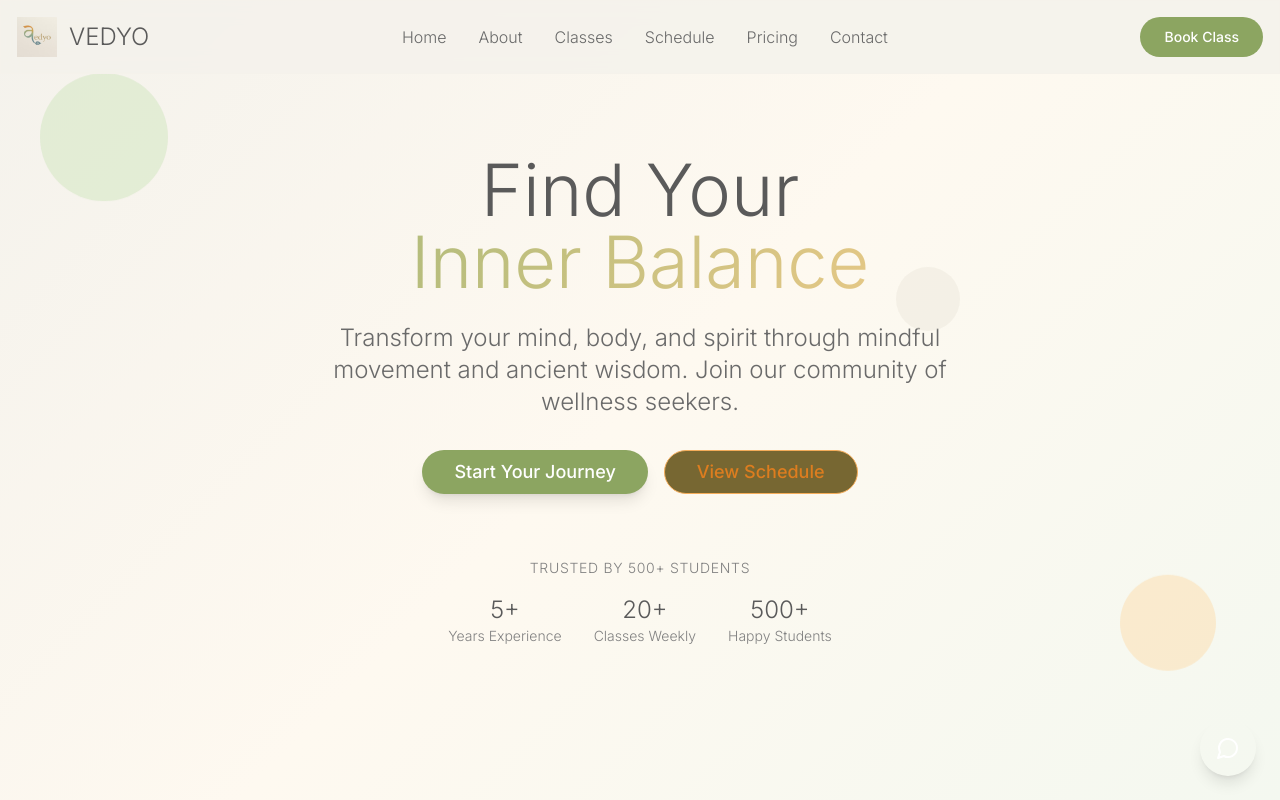
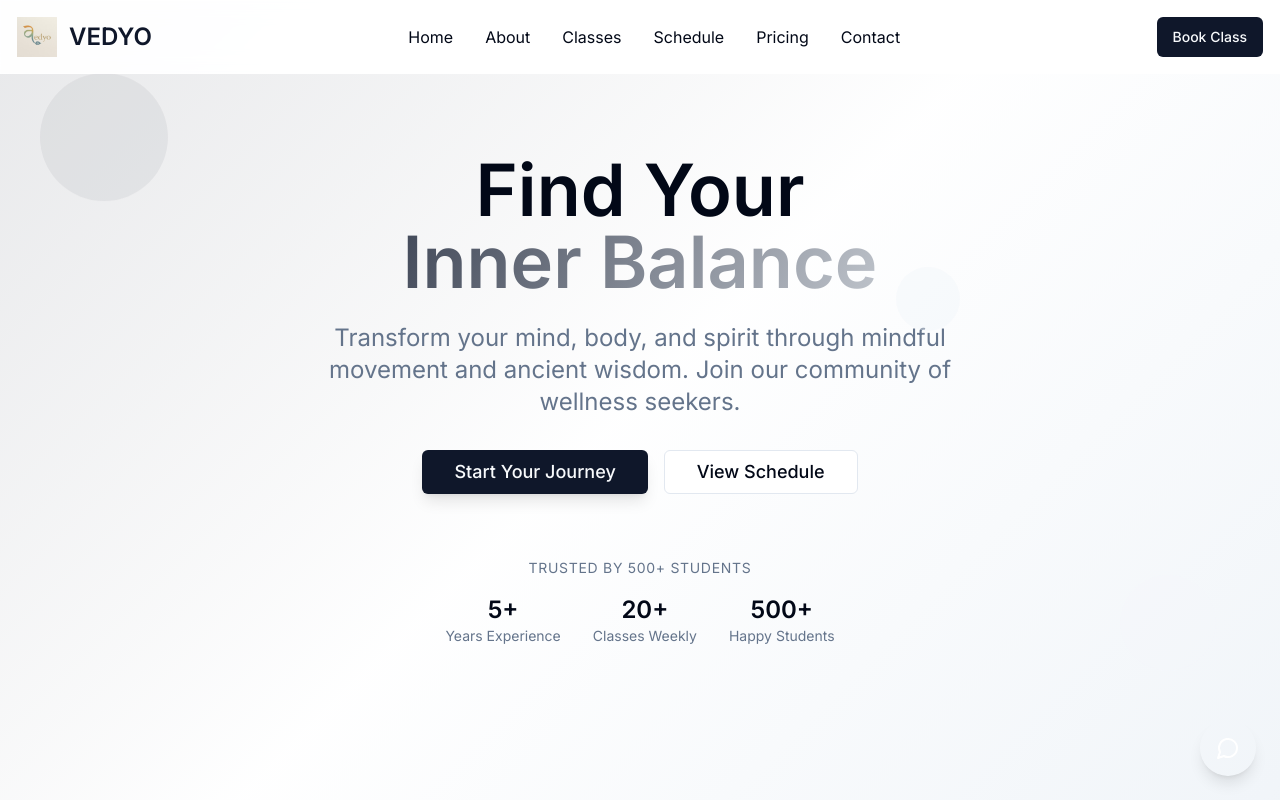
Before and after one commit to Kushsharma33/balance-brand-site, a React (Vite) app: page / in a window 1280 px wide. Shown: the top 800 px of the page. Built offline with nearby package versions, Linux system fonts and the light colour scheme.

Commit message:
Revert UI changes
Reverts the UI changes made in the previous commit to restore the original design.

```diff
--- a/src/components/Header.tsx
+++ b/src/components/Header.tsx
@@ -25,7 +25,7 @@ const Header = () => {
               alt="VEDYO Logo"
               className="h-10 w-auto"
             />
-            <div className="text-2xl font-light text-grey-800">
+            <div className="text-2xl font-bold text-primary">
               VEDYO
             </div>
           </div>
@@ -36,16 +36,16 @@ const Header = () => {
               <a
                 key={item.name}
                 href={item.href}
-                className="text-grey-700 hover:text-lightgreen-600 transition-colors duration-300 relative group"
+                className="text-foreground hover:text-primary transition-colors duration-300 relative group"
               >
                 {item.name}
-                <span className="absolute -bottom-1 left-0 w-0 h-0.5 bg-saffron-400 transition-all duration-300 group-hover:w-full"></span>
+                <span className="absolute -bottom-1 left-0 w-0 h-0.5 bg-primary transition-all duration-300 group-hover:w-full"></span>
               </a>
             ))}
           </nav>
 
           {/* CTA Button */}
-          <Button className="hidden md:block bg-lightgreen-500 hover:bg-lightgreen-600 text-white px-6 py-2 rounded-full transition-all duration-300">
+          <Button className="hidden md:block">
             Book Class
           </Button>
 
@@ -55,9 +55,9 @@ const Header = () => {
             onClick={() => setIsMenuOpen(!isMenuOpen)}
           >
             <div className="w-6 h-6 flex flex-col justify-center space-y-1">
-              <div className={`w-full h-0.5 bg-grey-700 transition-all ${isMenuOpen ? 'rotate-45 translate-y-1.5' : ''}`}></div>
-              <div className={`w-full h-0.5 bg-grey-700 transition-all ${isMenuOpen ? 'opacity-0' : ''}`}></div>
-              <div className={`w-full h-0.5 bg-grey-700 transition-all ${isMenuOpen ? '-rotate-45 -translate-y-1.5' : ''}`}></div>
+              <div className={`w-full h-0.5 bg-foreground transition-all ${isMenuOpen ? 'rotate-45 translate-y-1.5' : ''}`}></div>
+              <div className={`w-full h-0.5 bg-foreground transition-all ${isMenuOpen ? 'opacity-0' : ''}`}></div>
+              <div className={`w-full h-0.5 bg-foreground transition-all ${isMenuOpen ? '-rotate-45 -translate-y-1.5' : ''}`}></div>
             </div>
           </button>
         </div>
@@ -69,13 +69,13 @@ const Header = () => {
               <a
                 key={item.name}
                 href={item.href}
-                className="block py-2 text-grey-700 hover:text-lightgreen-600 transition-colors"
+                className="block py-2 text-foreground hover:text-primary transition-colors"
                 onClick={() => setIsMenuOpen(false)}
               >
                 {item.name}
               </a>
             ))}
-            <Button className="mt-4 w-full bg-lightgreen-500 hover:bg-lightgreen-600 text-white rounded-full">
+            <Button className="mt-4 w-full">
               Book Class
             </Button>
           </nav>
--- a/src/components/Hero.tsx
+++ b/src/components/Hero.tsx
@@ -5,20 +5,20 @@ const Hero = () => {
   return (
     <section id="home" className="min-h-screen flex items-center gradient-bg relative overflow-hidden">
       {/* Background Elements */}
-      <div className="absolute top-20 left-10 w-32 h-32 bg-lightgreen-200 rounded-full opacity-50 animate-float"></div>
-      <div className="absolute bottom-32 right-16 w-24 h-24 bg-saffron-200 rounded-full opacity-60 animate-gentle-bounce"></div>
-      <div className="absolute top-1/3 right-1/4 w-16 h-16 bg-beige-200 rounded-full opacity-40 animate-float delay-1000"></div>
+      <div className="absolute top-20 left-10 w-32 h-32 bg-primary/10 rounded-full opacity-50 animate-float"></div>
+      <div className="absolute bottom-32 right-16 w-24 h-24 bg-accent/20 rounded-full opacity-60 animate-gentle-bounce"></div>
+      <div className="absolute top-1/3 right-1/4 w-16 h-16 bg-muted rounded-full opacity-40 animate-float delay-1000"></div>
 
       <div className="container mx-auto px-4 py-32">
         <div className="max-w-4xl mx-auto text-center animate-fade-in">
-          <h1 className="text-5xl md:text-7xl font-light text-grey-800 mb-6 leading-tight">
+          <h1 className="text-5xl md:text-7xl font-bold text-foreground mb-6 leading-tight">
             Find Your
             <span className="block wellness-gradient bg-clip-text text-transparent">
               Inner Balance
             </span>
           </h1>
 
-          <p className="text-xl md:text-2xl text-grey-700 mb-8 max-w-2xl mx-auto leading-relaxed">
+          <p className="text-xl md:text-2xl text-muted-foreground mb-8 max-w-2xl mx-auto leading-relaxed">
             Transform your mind, body, and spirit through mindful movement and ancient wisdom.
             Join our community of wellness seekers.
           </p>
@@ -26,32 +26,32 @@ const Hero = () => {
           <div className="flex flex-col sm:flex-row gap-4 justify-center items-center">
             <Button
               size="lg"
-              className="bg-lightgreen-500 hover:bg-lightgreen-600 text-white px-8 py-4 rounded-full text-lg transition-all duration-300 hover:scale-105 shadow-lg"
+              className="px-8 py-4 text-lg transition-all duration-300 hover:scale-105 shadow-lg"
             >
               Start Your Journey
             </Button>
             <Button
               variant="outline"
               size="lg"
-              className="border-saffron-400 text-saffron-600 hover:bg-saffron-50 px-8 py-4 rounded-full text-lg transition-all duration-300"
+              className="px-8 py-4 text-lg transition-all duration-300"
             >
               View Schedule
             </Button>
           </div>
 
-          <div className="mt-16 text-grey-600">
+          <div className="mt-16 text-muted-foreground">
             <p className="text-sm uppercase tracking-wider mb-4">Trusted by 500+ Students</p>
             <div className="flex justify-center space-x-8">
               <div className="text-center">
-                <div className="text-2xl font-light text-grey-800">5+</div>
+                <div className="text-2xl font-bold text-foreground">5+</div>
                 <div className="text-sm">Years Experience</div>
               </div>
               <div className="text-center">
-                <div className="text-2xl font-light text-grey-800">20+</div>
+                <div className="text-2xl font-bold text-foreground">20+</div>
                 <div className="text-sm">Classes Weekly</div>
               </div>
               <div className="text-center">
-                <div className="text-2xl font-light text-grey-800">500+</div>
+                <div className="text-2xl font-bold text-foreground">500+</div>
                 <div className="text-sm">Happy Students</div>
               </div>
             </div>
--- a/src/index.css
+++ b/src/index.css
@@ -7,74 +7,83 @@
 
 @layer base {
   :root {
-    --background: 46 41 33;
-    --foreground: 74 69 60;
+    --background: 0 0% 100%;
+    --foreground: 222.2 84% 4.9%;
 
-    --card: 244 242 236;
-    --card-foreground: 74 69 60;
+    --card: 0 0% 100%;
+    --card-foreground: 222.2 84% 4.9%;
 
-    --popover: 244 242 236;
-    --popover-foreground: 74 69 60;
+    --popover: 0 0% 100%;
+    --popover-foreground: 222.2 84% 4.9%;
 
-    --primary: 159 184 120;
-    --primary-foreground: 244 242 236;
+    --primary: 222.2 47.4% 11.2%;
+    --primary-foreground: 210 40% 98%;
 
-    --secondary: 244 242 236;
-    --secondary-foreground: 74 69 60;
+    --secondary: 210 40% 96%;
+    --secondary-foreground: 222.2 84% 4.9%;
 
-    --muted: 241 238 231;
-    --muted-foreground: 122 140 103;
+    --muted: 210 40% 96%;
+    --muted-foreground: 215.4 16.3% 46.9%;
 
-    --accent: 236 152 42;
-    --accent-foreground: 74 69 60;
+    --accent: 210 40% 96%;
+    --accent-foreground: 222.2 84% 4.9%;
 
     --destructive: 0 84.2% 60.2%;
     --destructive-foreground: 210 40% 98%;
 
-    --border: 228 224 214;
-    --input: 228 224 214;
-    --ring: 159 184 120;
+    --border: 214.3 31.8% 91.4%;
+    --input: 214.3 31.8% 91.4%;
+    --ring: 222.2 84% 4.9%;
 
-    --radius: 0.75rem;
+    --radius: 0.5rem;
 
-    --sidebar-background: 244 242 236;
-    --sidebar-foreground: 74 69 60;
-    --sidebar-primary: 159 184 120;
-    --sidebar-primary-foreground: 244 242 236;
-    --sidebar-accent: 241 238 231;
-    --sidebar-accent-foreground: 74 69 60;
-    --sidebar-border: 228 224 214;
-    --sidebar-ring: 159 184 120;
+    --sidebar-background: 0 0% 98%;
+    --sidebar-foreground: 240 5.3% 26.1%;
+    --sidebar-primary: 240 5.9% 10%;
+    --sidebar-primary-foreground: 0 0% 98%;
+    --sidebar-accent: 240 4.8% 95.9%;
+    --sidebar-accent-foreground: 240 5.9% 10%;
+    --sidebar-border: 220 13% 91%;
+    --sidebar-ring: 217.2 91.2% 59.8%;
   }
 
   .dark {
-    --background: 74 69 60;
-    --foreground: 244 242 236;
-    --card: 86 80 69;
-    --card-foreground: 244 242 236;
-    --popover: 86 80 69;
-    --popover-foreground: 244 242 236;
-    --primary: 179 198 155;
-    --primary-foreground: 74 69 60;
-    --secondary: 102 94 82;
-    --secondary-foreground: 244 242 236;
-    --muted: 94 87 76;
-    --muted-foreground: 179 198 155;
-    --accent: 236 152 42;
-    --accent-foreground: 74 69 60;
+    --background: 222.2 84% 4.9%;
+    --foreground: 210 40% 98%;
+
+    --card: 222.2 84% 4.9%;
+    --card-foreground: 210 40% 98%;
+
+    --popover: 222.2 84% 4.9%;
+    --popover-foreground: 210 40% 98%;
+
+    --primary: 210 40% 98%;
+    --primary-foreground: 222.2 47.4% 11.2%;
+
+    --secondary: 217.2 32.6% 17.5%;
+    --secondary-foreground: 210 40% 98%;
+
+    --muted: 217.2 32.6% 17.5%;
+    --muted-foreground: 215 20.2% 65.1%;
+
+    --accent: 217.2 32.6% 17.5%;
+    --accent-foreground: 210 40% 98%;
+
     --destructive: 0 62.8% 30.6%;
     --destructive-foreground: 210 40% 98%;
-    --border: 94 87 76;
-    --input: 94 87 76;
-    --ring: 179 198 155;
-    --sidebar-background: 74 69 60;
-    --sidebar-foreground: 244 242 236;
-    --sidebar-primary: 179 198 155;
-    --sidebar-primary-foreground: 74 69 60;
-    --sidebar-accent: 94 87 76;
-    --sidebar-accent-foreground: 244 242 236;
-    --sidebar-border: 94 87 76;
-    --sidebar-ring: 179 198 155;
+
+    --border: 217.2 32.6% 17.5%;
+    --input: 217.2 32.6% 17.5%;
+    --ring: 212.7 26.8% 83.9%;
+
+    --sidebar-background: 240 5.9% 10%;
+    --sidebar-foreground: 240 4.8% 95.9%;
+    --sidebar-primary: 224.3 76.3% 94.1%;
+    --sidebar-primary-foreground: 240 5.9% 10%;
+    --sidebar-accent: 240 3.7% 15.9%;
+    --sidebar-accent-foreground: 240 4.8% 95.9%;
+    --sidebar-border: 240 3.7% 15.9%;
+    --sidebar-ring: 217.2 91.2% 59.8%;
   }
 }
 
@@ -94,13 +103,13 @@
   }
 
   body {
-    @apply bg-background text-foreground font-light;
+    @apply bg-background text-foreground;
     font-family: 'Inter', -apple-system, BlinkMacSystemFont, 'Segoe UI', sans-serif;
     overflow-x: hidden;
   }
 
   h1, h2, h3, h4, h5, h6 {
-    @apply font-normal;
+    @apply font-semibold;
   }
 
   /* Responsive media elements */
@@ -138,16 +147,16 @@
 
 @layer components {
   .gradient-bg {
-    background: linear-gradient(135deg, theme('colors.beige.100') 0%, theme('colors.saffron.50') 50%, theme('colors.lightgreen.50') 100%);
+    background: linear-gradient(135deg, hsl(var(--primary) / 0.1) 0%, hsl(var(--accent) / 0.05) 50%, hsl(var(--muted)) 100%);
   }
 
   .wellness-gradient {
-    background: linear-gradient(120deg, theme('colors.lightgreen.400') 0%, theme('colors.saffron.300') 100%);
+    background: linear-gradient(120deg, hsl(var(--primary)) 0%, hsl(var(--accent)) 100%);
   }
 
   .glass-effect {
     backdrop-filter: blur(10px);
-    background: rgba(244, 242, 236, 0.9);
-    border: 1px solid rgba(244, 242, 236, 0.3);
+    background: rgba(255, 255, 255, 0.95);
+    border: 1px solid rgba(255, 255, 255, 0.2);
   }
 }
```
Also changed, not shown: src/components/About.tsx (+14 -14 lines), src/components/Footer.tsx (+21 -21 lines), tailwind.config.ts (+0 -49 lines).
